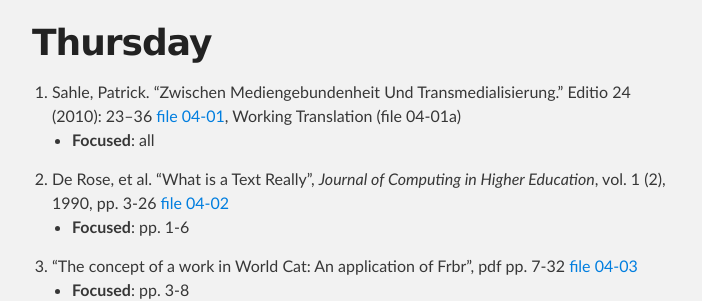
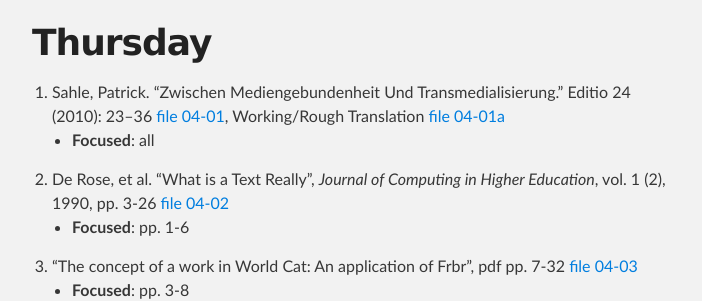
Before and after one commit to jeffreycwitt/jeffreycwitt.github.io, a Jekyll site: the page built from _posts/2018-09-17-encountering-the-text.md, in a window 1280 px wide and 900 px high, scrolled down 2254 px. Shown: the part 154-455 px from the top of the window, without its empty margins (288-990 px from the left). Built offline with Jekyll 4.4.1, drawn with Linux system fonts in a browser that asks for light colours.

Commit message:
added sahle translation link

```diff
--- a/_posts/2018-09-17-encountering-the-text.md
+++ b/_posts/2018-09-17-encountering-the-text.md
@@ -65,7 +65,7 @@ Social Being and Social Consciousness]" in *German Ideology*, pdf pp. 1-2 [file
 
 # Thursday
 
-1. Sahle, Patrick. "Zwischen Mediengebundenheit Und Transmedialisierung." Editio 24 (2010): 23–36 [file 04-01](https://drive.google.com/open?id=1_zvr0-NwPliRB1lltvgIuKvd4BwUjxpY), Working Translation (file 04-01a)
+1. Sahle, Patrick. "Zwischen Mediengebundenheit Und Transmedialisierung." Editio 24 (2010): 23–36 [file 04-01](https://drive.google.com/open?id=1_zvr0-NwPliRB1lltvgIuKvd4BwUjxpY), Working/Rough Translation [file 04-01a](https://drive.google.com/open?id=1cRsl-dA1kmAvIwHikucrmMz4_GF2BEBB)
   * **Focused**: all
 1. De Rose, et al. "What is a Text Really", *Journal of Computing in Higher Education*, vol. 1 (2), 1990, pp. 3-26 [file 04-02](https://drive.google.com/open?id=1F-KfS6HGuP7mPK7BlQ_9fxwPdmcIe1ut)
   * **Focused**: pp. 1-6
```
